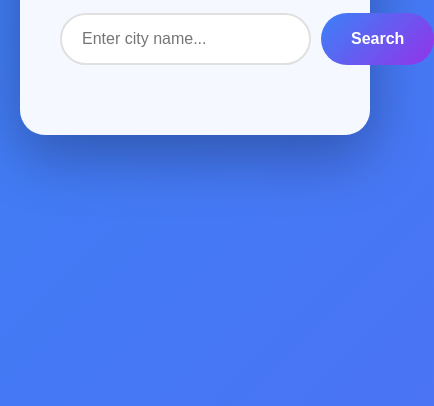
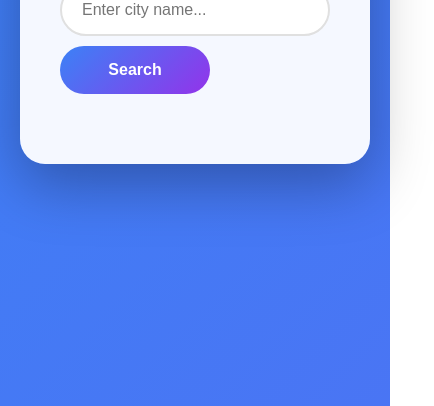
Before and after one commit to Crownolar/WeatherApp, a plain HTML site: page index.html in a window 390 px wide. Shown: the part 438-844 px from the top of the page, 434 px wide, since content can reach past the window. Drawn offline with Linux system fonts and the light colour scheme.

Commit message:
button updated

```diff
--- a/Style/style.css
+++ b/Style/style.css
@@ -38,12 +38,14 @@ h1 {
 
 .search-box {
   display: flex;
+  flex-wrap: wrap;
   gap: 10px;
   margin-bottom: 30px;
 }
 
 #cityInput {
   flex: 1;
+  min-width: 200px;
   padding: 15px 20px;
   border: 2px solid #e0e0e0;
   border-radius: 50px;
@@ -52,13 +54,9 @@ h1 {
   transition: all 0.3s ease;
 }
 
-#cityInput:focus {
-  border-color: #667eea;
-  box-shadow: 0 0 0 3px rgba(102, 126, 234, 0.1);
-}
-
 #searchBtn {
-  padding: 15px 30px;
+  flex: 0 0 auto;
+  padding: 15px 25px;
   background: linear-gradient(135deg, #3b82f6 0%, #9333ea 100%);
   color: white;
   border: none;
@@ -67,6 +65,8 @@ h1 {
   cursor: pointer;
   transition: transform 0.2s ease, box-shadow 0.3s ease;
   font-weight: 600;
+  width: 100%;
+  max-width: 150px;
 }
 
 #searchBtn:hover {
@@ -188,3 +188,14 @@ h1 {
   color: #333;
   font-weight: 600;
 }
+
+@media (max-width: 480px) {
+  .search-box {
+    flex-direction: column;
+  }
+
+  #cityInput,
+  #searchBtn {
+    width: 100%;
+  }
+}
```
